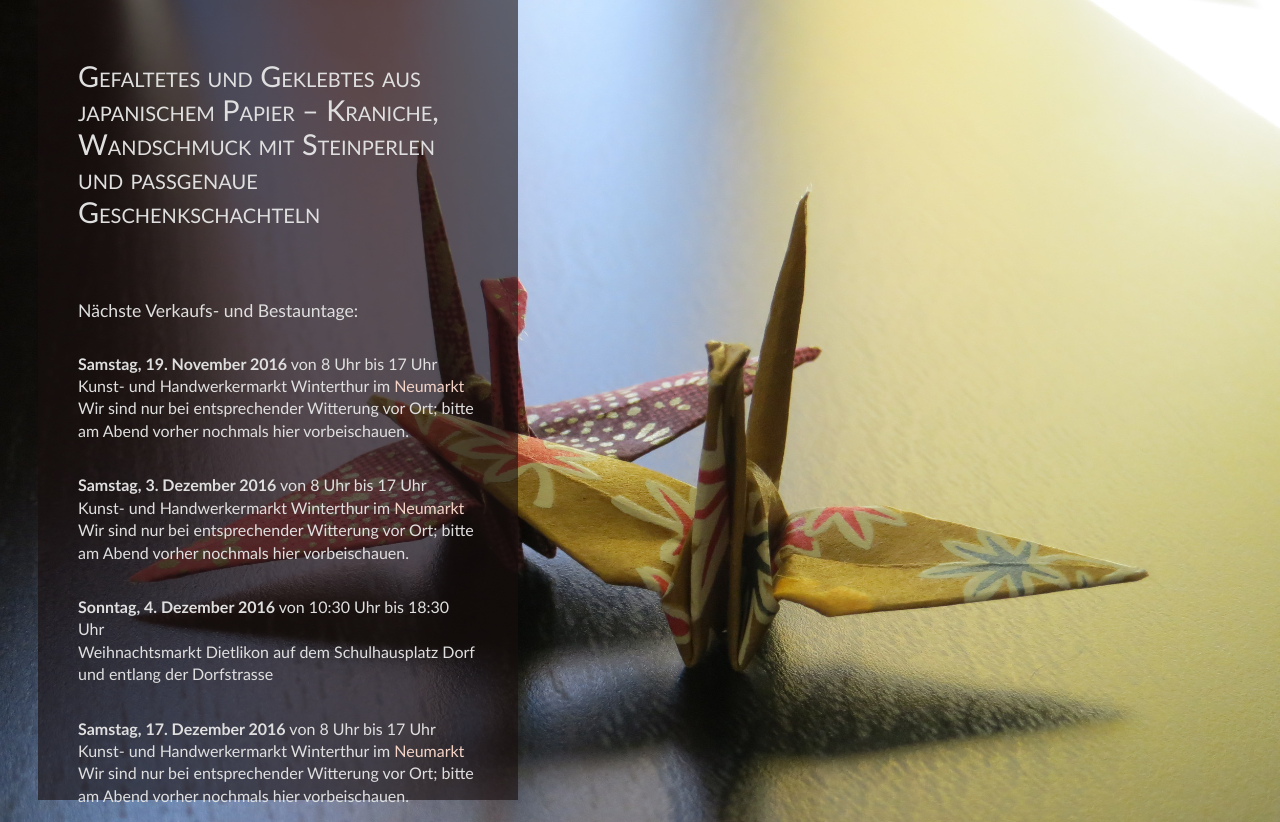
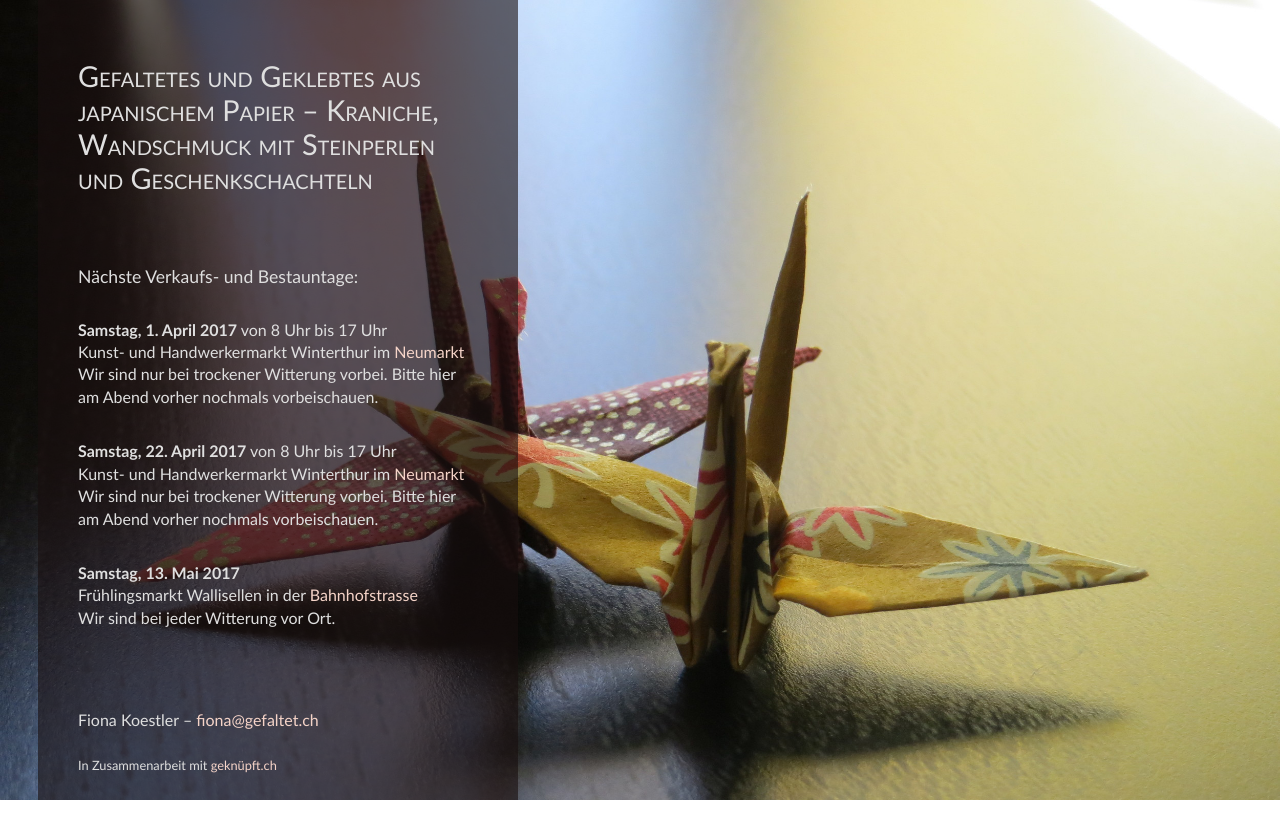
Before and after one commit to gefaltet/web, a plain HTML site: page index.html in a window 1280 px wide. Shown: the top 822 px of the page. After the commit the page ends 800 px from the top, so only its background shows below. Drawn offline with Linux system fonts and the light colour scheme.

Commit message:
change date and locations

```diff
--- a/index.html
+++ b/index.html
@@ -11,29 +11,25 @@
     <div id="content">
         <div id="desc">
             <h1>
-                Gefaltetes und Geklebtes aus japanischem Papier &ndash; Kraniche, Wandschmuck mit Steinperlen und passgenaue Geschenkschachteln
+                Gefaltetes und Geklebtes aus japanischem Papier &ndash; Kraniche, Wandschmuck mit Steinperlen und Geschenkschachteln
             </h1>
             <h2>
                 N&auml;chste Verkaufs- und Bestauntage:
             </h2>
             <p>
-                <span class="mark">Samstag, 19. November 2016</span> von 8 Uhr bis 17 Uhr
-                <br/>Kunst- und Handwerkermarkt Winterthur im <a href="http://map.search.ch/d/zdkodrmzd" target="_blank">Neumarkt</a>
-                <br/>Wir sind nur bei entsprechender Witterung vor Ort; bitte am Abend vorher nochmals hier vorbeischauen.
+                <span class="mark">Samstag, 1. April 2017</span> von 8 Uhr bis 17 Uhr
+                <br/>Kunst- und Handwerkermarkt Winterthur im <a href="https://map.search.ch/d/dcxn2q5nz" target="_blank">Neumarkt</a>
+                <br/>Wir sind nur bei trockener Witterung vorbei. Bitte hier am Abend vorher nochmals vorbeischauen.
             </p>
             <p>
-                <span class="mark">Samstag, 3. Dezember 2016</span> von 8 Uhr bis 17 Uhr
-                <br/>Kunst- und Handwerkermarkt Winterthur im <a href="http://map.search.ch/d/zdkodrmzd" target="_blank">Neumarkt</a>
-                <br/>Wir sind nur bei entsprechender Witterung vor Ort; bitte am Abend vorher nochmals hier vorbeischauen.
+                <span class="mark">Samstag, 22. April 2017</span> von 8 Uhr bis 17 Uhr
+                <br/>Kunst- und Handwerkermarkt Winterthur im <a href="https://map.search.ch/d/dcxn2q5nz" target="_blank">Neumarkt</a>
+                <br/>Wir sind nur bei trockener Witterung vorbei. Bitte hier am Abend vorher nochmals vorbeischauen.
             </p>
             <p>
-                <span class="mark">Sonntag, 4. Dezember 2016</span> von 10:30 Uhr bis 18:30 Uhr
-                <br/>Weihnachtsmarkt Dietlikon auf dem Schulhausplatz Dorf und entlang der Dorfstrasse
-            </p>
-            <p>
-                <span class="mark">Samstag, 17. Dezember 2016</span> von 8 Uhr bis 17 Uhr
-                <br/>Kunst- und Handwerkermarkt Winterthur im <a href="http://map.search.ch/d/zdkodrmzd" target="_blank">Neumarkt</a>
-                <br/>Wir sind nur bei entsprechender Witterung vor Ort; bitte am Abend vorher nochmals hier vorbeischauen.
+                <span class="mark">Samstag, 13. Mai 2017</span>
+                <br/>Frühlingsmarkt Wallisellen in der <a href="https://map.search.ch/d/tbmnzk0yz" target="_blank">Bahnhofstrasse</a>
+                <br/>Wir sind bei jeder Witterung vor Ort.
             </p>
         </div>
         <div id="contact">
```
